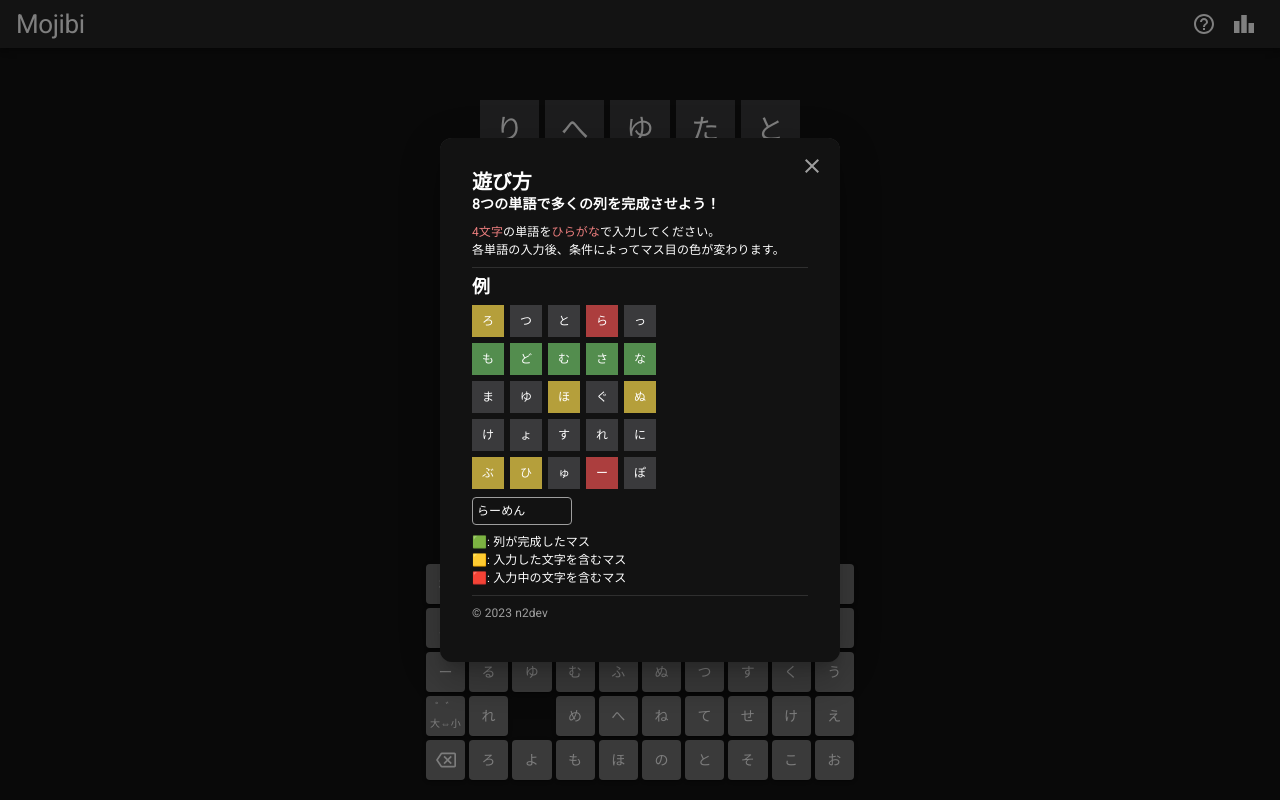
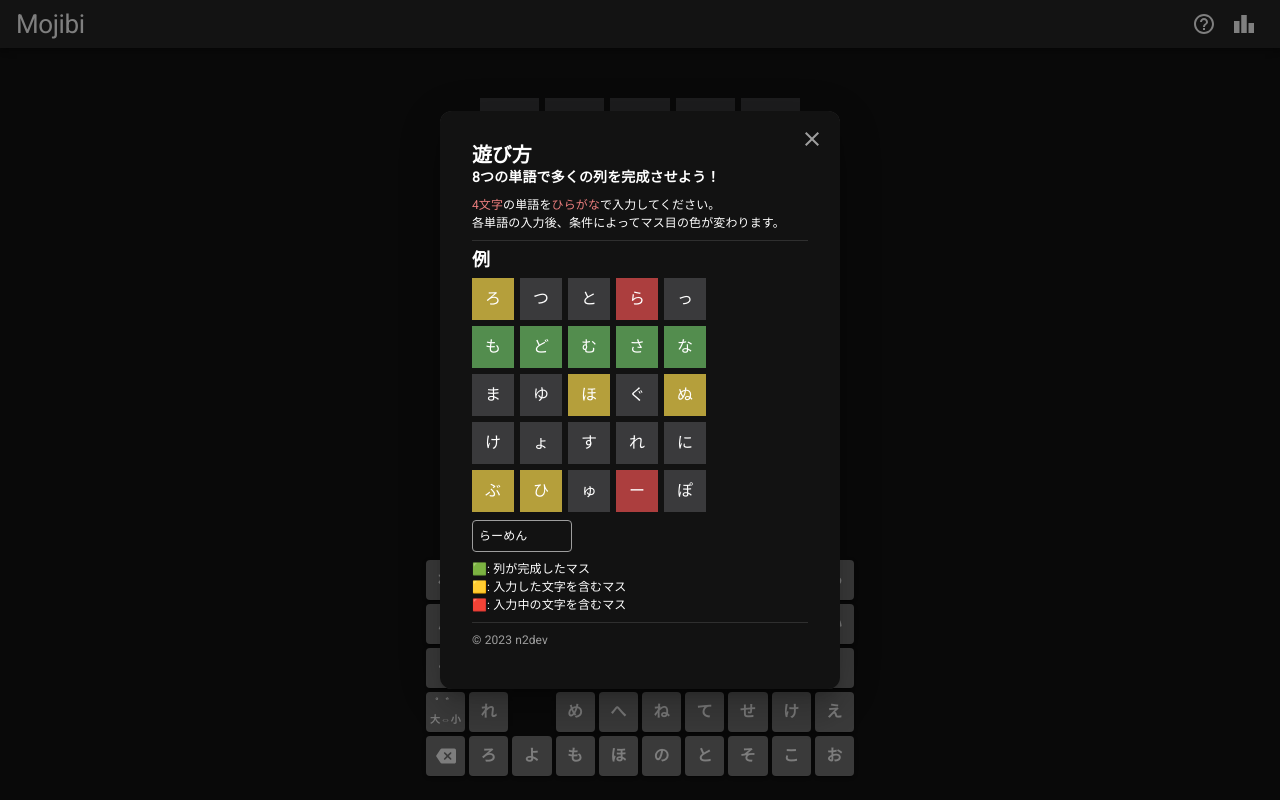
Before and after one commit to hellonagi/mojibi, a React (Create React App) app: page / in a window 1280 px wide. Built offline with nearby package versions, Linux system fonts and the light colour scheme.

Commit message:
Change font weight

```diff
--- a/src/components/dialogs/HowToPlay.tsx
+++ b/src/components/dialogs/HowToPlay.tsx
@@ -71,8 +71,8 @@ const HowToPlay = () => {
 				</Typography>
 				<Box
 					display='grid'
-					gridTemplateColumns='repeat(5, 32px)'
-					gridTemplateRows='repeat(5, 32px)'
+					gridTemplateColumns='repeat(5, 42px)'
+					gridTemplateRows='repeat(5, 42px)'
 					gap={0.75}
 				>
 					{bingoExample.map((c, i) => {
@@ -93,8 +93,9 @@ const HowToPlay = () => {
 								alignItems='center'
 								sx={{
 									backgroundColor: cellColor,
-									width: 32,
+									width: 42,
 									aspectRatio: '1',
+									fontSize: 16,
 									'&:before': {
 										content: `"${c}"`,
 										display: 'inline-block',
@@ -108,7 +109,7 @@ const HowToPlay = () => {
 				<Box
 					display='inline-block'
 					width={100}
-					p={0.5}
+					p={0.75}
 					mt={1}
 					border='1px solid #9e9e9e'
 					borderRadius={1}
--- a/src/components/game/Cell.tsx
+++ b/src/components/game/Cell.tsx
@@ -86,6 +86,7 @@ const Cell = ({ char, index, triggerEvent, onEventComplete }: CellProps) => {
 					borderColor: cellColor,
 					backgroundColor: cellColor,
 					fontSize: '1.75rem',
+					fontWeight: 600,
 					aspectRatio: '1',
 					'&:before': {
 						content: `"${char}"`,
--- a/src/components/game/Keyboard.tsx
+++ b/src/components/game/Keyboard.tsx
@@ -5,6 +5,7 @@ import Button, { ButtonProps } from '@mui/material/Button'
 import Typography from '@mui/material/Typography'
 import TextField from '@mui/material/TextField'
 import BackspaceOutlinedIcon from '@mui/icons-material/BackspaceOutlined'
+import BackspaceRoundedIcon from '@mui/icons-material/BackspaceRounded';
 
 import { GameContext, mojibiState, mojibiStats } from '../../App'
 import { VALID_WORDS } from '../../constants/validWords'
@@ -45,6 +46,8 @@ const KeyButton: React.FC<KeyProps> = ({
 				height: 40,
 				visibility: isHidden ? 'hidden' : 'visible',
 				flexFlow: isMultipleLine ? 'column' : 'row',
+				fontWeight: 600,
+				fontSize: 16,
 			}}
 			onClick={onClick}
 			data-testid={testId}
@@ -214,7 +217,7 @@ const Keyboard = () => {
 	}
 
 	return (
-		<Box textAlign='center' mb={1.5}>
+		<Box textAlign='center' mb={2}>
 			{enteredWords.length < 8 && (
 				<form onSubmit={handleSubmit} id='keyForm' data-testid='key-form'>
 					<TextField
@@ -280,7 +283,7 @@ const Keyboard = () => {
 								isDisabled={isAnimating}
 								testId='delete-key'
 							>
-								<BackspaceOutlinedIcon fontSize='small' />
+								<BackspaceRoundedIcon fontSize='small' />
 							</KeyButton>
 						)
 					}
--- a/src/theme.ts
+++ b/src/theme.ts
@@ -22,6 +22,7 @@ const theme = createTheme({
 		},
 		caption: {
 			fontSize: 10,
+			fontWeight: 600,
 		},
 		body1: {
 			fontSize: 12,
```
